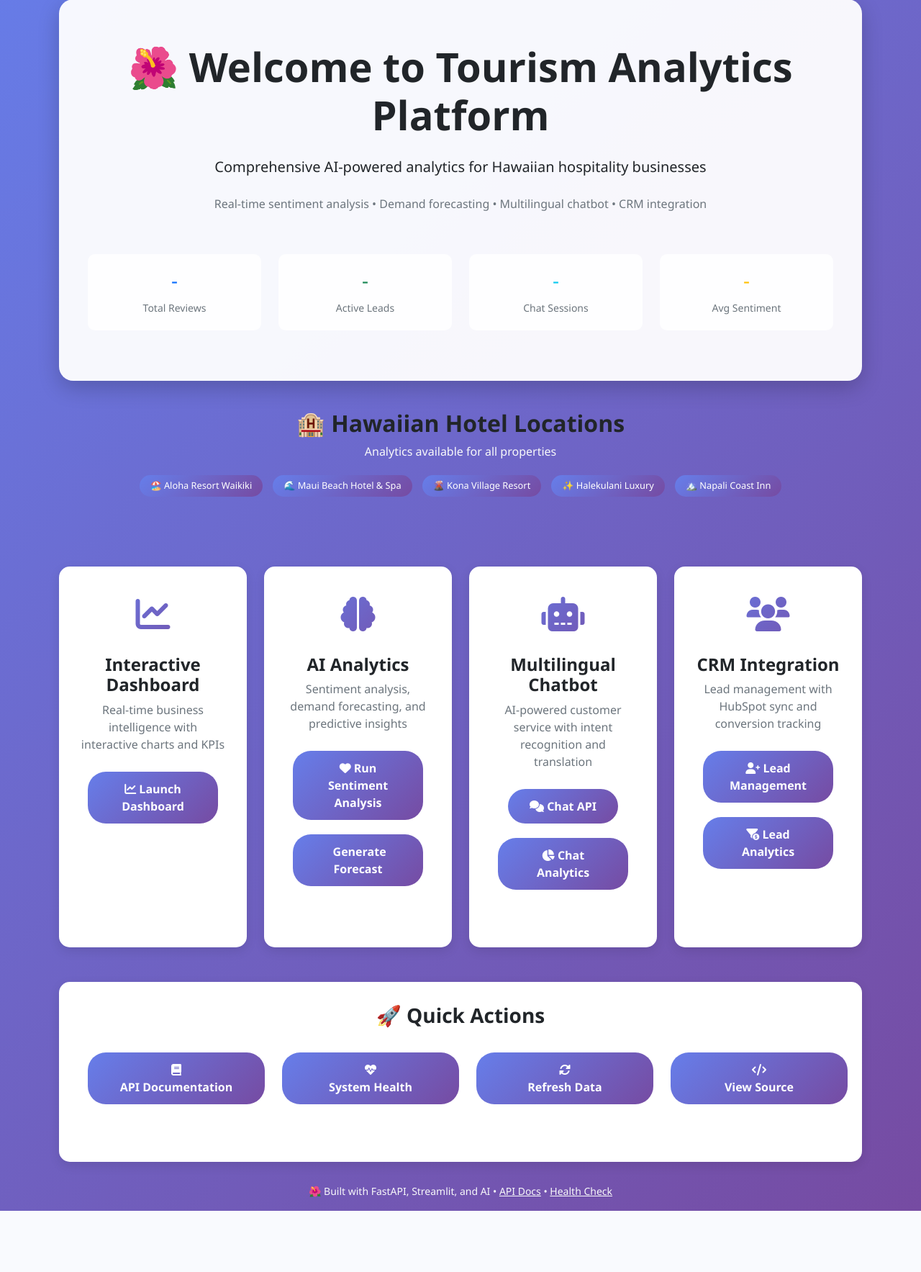
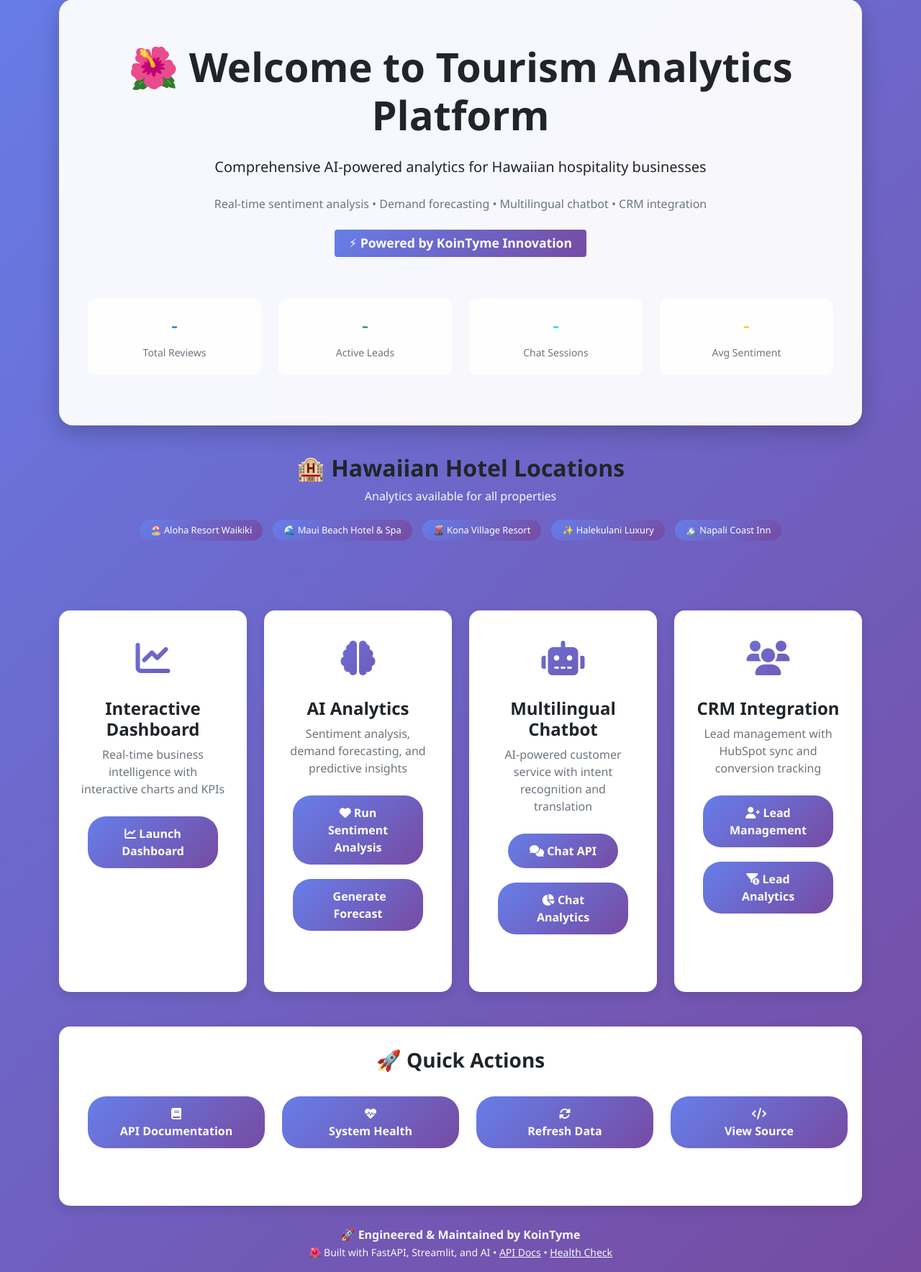
Before and after one commit to rprovine/tourism-analytics-platform, a FastAPI app: page /api/v1/ in a window 1280 px wide. Shown: the part 141-1908 px from the top of the page at 72% size. Before the commit the page ends 1823 px from the top, so only its background shows below. Run offline with FastAPI, Linux system fonts and the light colour scheme.

Commit message:
Add prominent KoinTyme branding and attribution
- Added prominent KoinTyme attribution in landing page hero section
- Enhanced footer with KoinTyme engineering credit and link
- Updated Streamlit dashboard sidebar with KoinTyme branding
- Comprehensive README.md overhaul with KoinTyme company profile
- Added KoinTyme expertise, value propositions, and contact info
- Positioned platform as enterprise-grade AI solution by KoinTyme
- Updated fallback landing page content with KoinTyme badge

Maximum impact branding showcasing KoinTyme as the innovative force
behind this cutting-edge tourism analytics platform

🤖 Generated with [Claude Code](https://claude.ai/code)

Co-Authored-By: Claude <noreply@anthropic.com>

```diff
--- a/app/api/v1/endpoints/landing.py
+++ b/app/api/v1/endpoints/landing.py
@@ -33,6 +33,11 @@ async def landing_page():
                 <div class="jumbotron bg-primary text-white p-5 rounded">
                     <h1 class="display-4">🌺 Tourism Analytics Platform</h1>
                     <p class="lead">Welcome to your comprehensive Hawaiian hotel analytics dashboard</p>
+                    <div class="mb-3">
+                        <span class="badge bg-light text-dark fs-6 py-2 px-3">
+                            🚀 Engineered by KoinTyme Innovation
+                        </span>
+                    </div>
                     <hr class="my-4">
                     <div class="row">
                         <div class="col-md-3">
--- a/app/dashboard/web_dashboard.py
+++ b/app/dashboard/web_dashboard.py
@@ -417,6 +417,7 @@ def main():
     # Footer
     st.sidebar.markdown("---")
     st.sidebar.markdown("🌺 **Tourism Analytics Platform**")
+    st.sidebar.markdown("🚀 **Engineered by [KoinTyme](https://kointyme.com)**")
     st.sidebar.markdown("Powered by FastAPI, Streamlit & AI")
 
     # Health check in sidebar
--- a/templates/landing.html
+++ b/templates/landing.html
@@ -129,6 +129,11 @@
             <p class="text-muted mb-4">
                 Real-time sentiment analysis • Demand forecasting • Multilingual chatbot • CRM integration
             </p>
+            <div class="mb-4">
+                <span class="badge" style="background: linear-gradient(135deg, #667eea 0%, #764ba2 100%); color: white; font-size: 1.1rem; padding: 10px 20px;">
+                    ⚡ Powered by KoinTyme Innovation
+                </span>
+            </div>
 
             <!-- Quick Stats -->
             <div class="row mt-5" id="quickStats">
@@ -284,6 +289,7 @@
         <!-- Footer -->
         <div class="text-center text-light mt-5 mb-3">
             <p>
+                <strong>🚀 Engineered & Maintained by <a href="https://kointyme.com" class="text-light" target="_blank" style="text-decoration: none; font-weight: bold;">KoinTyme</a></strong><br>
                 <small>
                     🌺 Built with FastAPI, Streamlit, and AI •
                     <a href="/docs" class="text-light">API Docs</a> •
```
Also changed, not shown: README.md.
